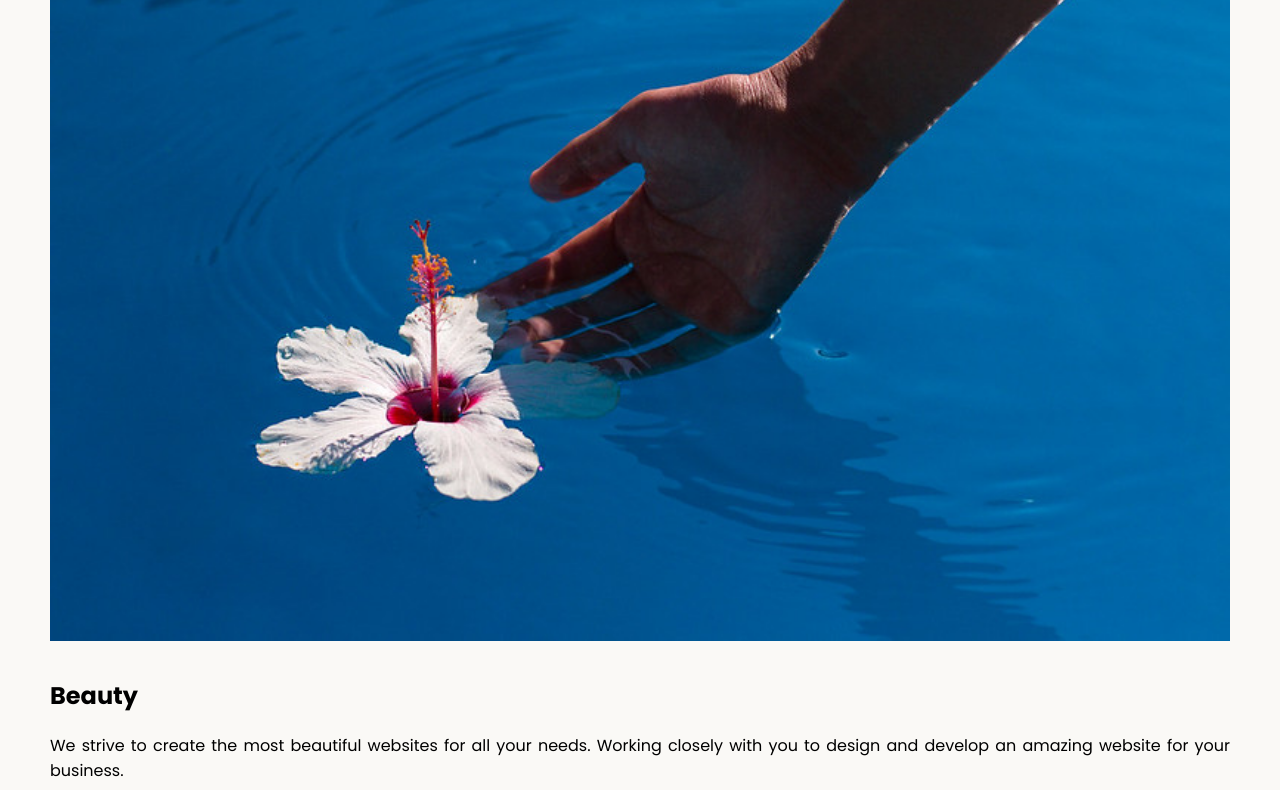
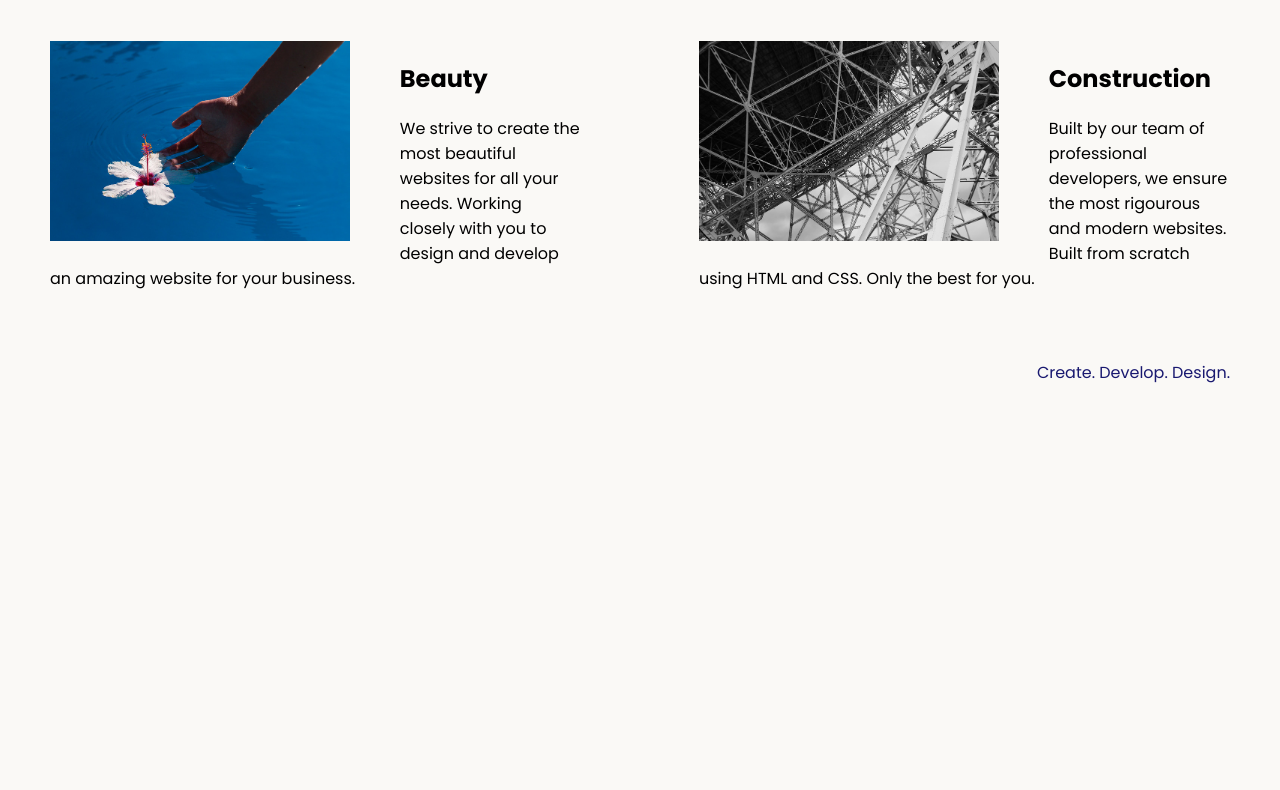
Before and after one commit to srilakshmimudadla/WEB-DESIGN-AGENCY-PROJECT-HTML-CSS-, a plain HTML site: page index.html in a window 1280 px wide. Shown: the part 409-1199 px from the top of the page. After the commit the page ends 810 px from the top, so only its background shows below. Drawn offline with Linux system fonts and the light colour scheme; files whose address does not match are found by name.

Commit message:
Add files via upload

```diff
--- a/style.css
+++ b/style.css
@@ -20,7 +20,8 @@ footer {
   text-align: right;
   color: midnightblue;
 }
-tile-image{
+.tile-image{
+  height:200px;
   float: left;
  margin-right: 50px;
 }
@@ -42,8 +43,6 @@ tile-image{
 @media (max-width: 680px){
   .logo{width: 100px;}
 
-}
-
 h1 {
   font-size: 3.5rem;
   text-align: center;
@@ -61,4 +60,4 @@ h1 {
   width: 100%;
   display: inline;
   object-fit: cover;
-}
+}}
```
